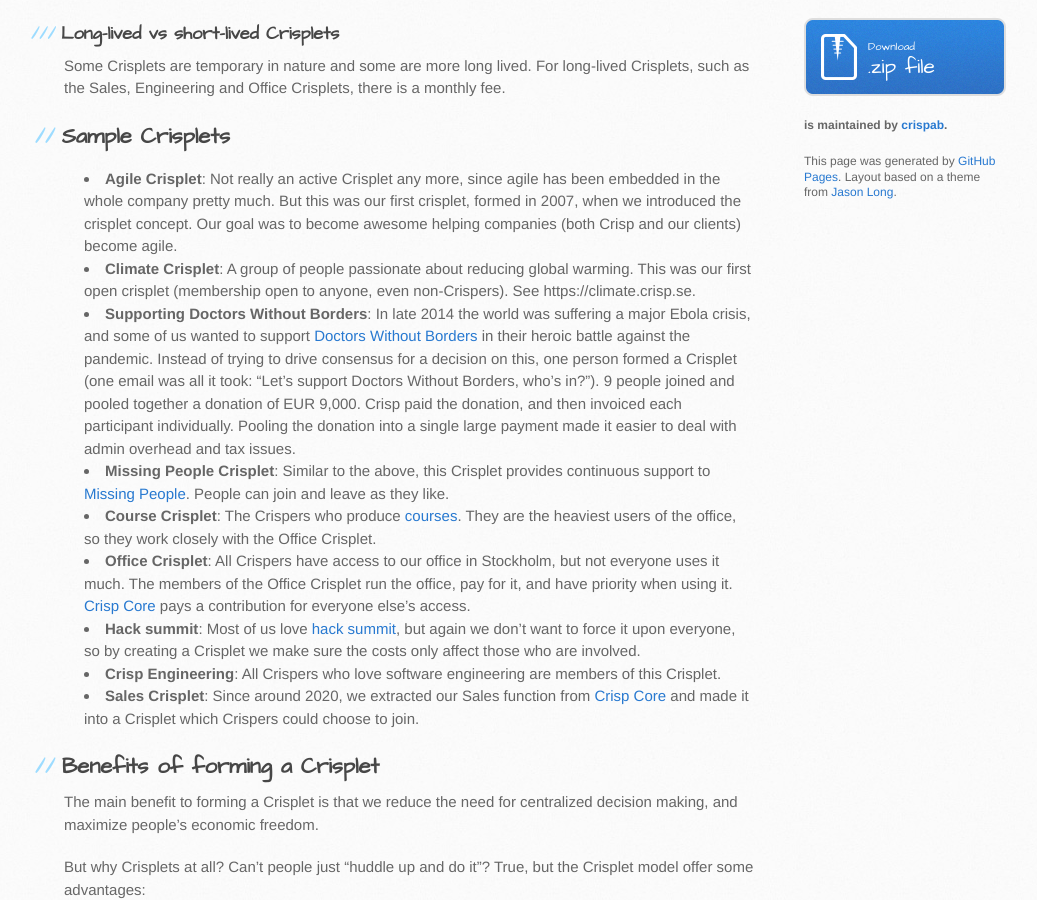
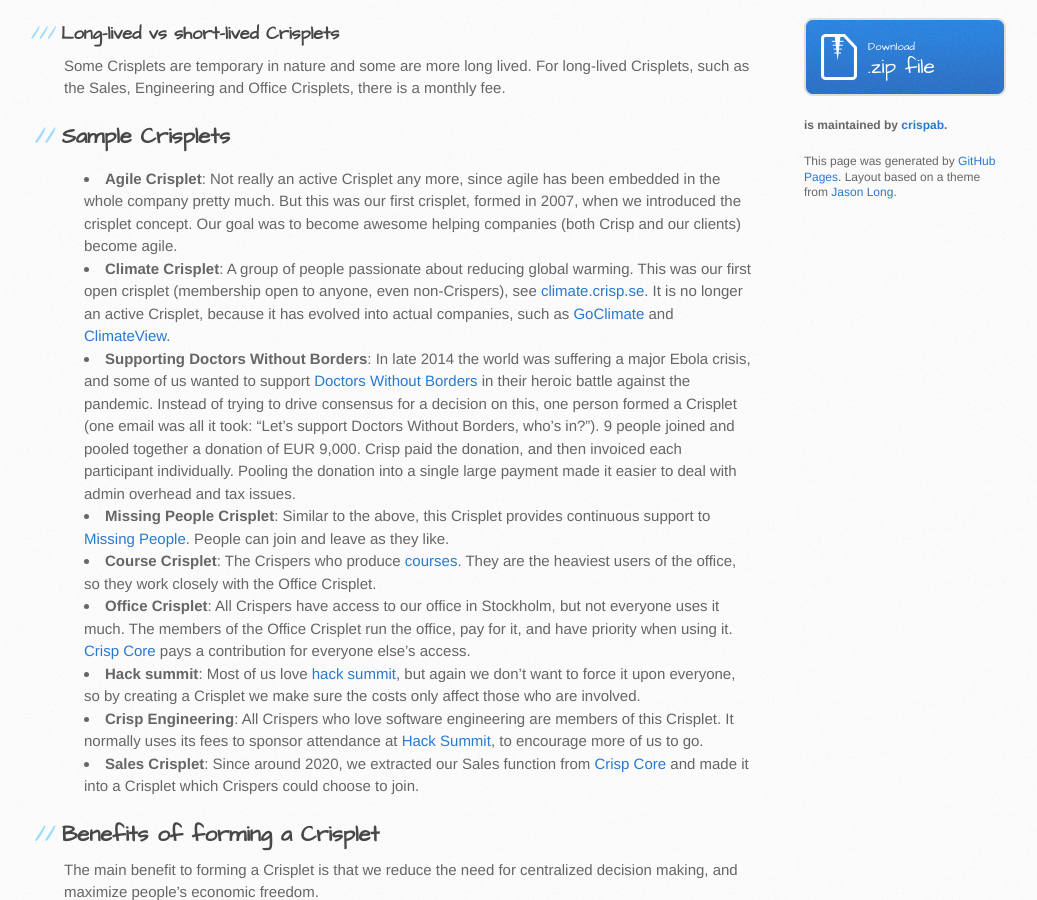
Before and after one commit to crispab/crisp-dna, a Jekyll site: the page built from _docs/crisplets.md, in a window 1280 px wide and 900 px high, scrolled down 969 px. Shown: the whole window, without its empty margins (106-1143 px from the left). Built offline with Jekyll 4.4.1, drawn with Linux system fonts in a browser that asks for light colours.

Commit message:
Crisplets: update Climate and Engineering Crisplets
- Climate Crisplet: proper link, and no longer active since it has
  evolved into companies such as GoClimate and ClimateView
- Crisp Engineering: its fees normally sponsor attendance at Hack Summit

Co-Authored-By: Claude Opus 5.5 <noreply@anthropic.com>

```diff
--- a/_docs/crisplets.md
+++ b/_docs/crisplets.md
@@ -34,13 +34,13 @@ Sample Crisplets
 ----------------
 
 - **Agile Crisplet**: Not really an active Crisplet any more, since agile has been embedded in the whole company pretty much. But this was our first crisplet, formed in 2007, when we introduced the crisplet concept. Our goal was to become awesome helping companies (both Crisp and our clients) become agile.
-- **Climate Crisplet**: A group of people passionate about reducing global warming. This was our first open crisplet (membership open to anyone, even non-Crispers). See https://climate.crisp.se.
+- **Climate Crisplet**: A group of people passionate about reducing global warming. This was our first open crisplet (membership open to anyone, even non-Crispers), see [climate.crisp.se](https://climate.crisp.se). It is no longer an active Crisplet, because it has evolved into actual companies, such as [GoClimate](https://www.goclimate.com) and [ClimateView](https://www.climateview.global).
 - **Supporting Doctors Without Borders**: In late 2014 the world was suffering a major Ebola crisis, and some of us wanted to support [Doctors Without Borders](https://www.msf.org) in their heroic battle against the pandemic. Instead of trying to drive consensus for a decision on this, one person formed a Crisplet (one email was all it took: "Let's support Doctors Without Borders, who's in?"). 9 people joined and pooled together a donation of EUR 9,000. Crisp paid the donation, and then invoiced each participant individually. Pooling the donation into a single large payment made it easier to deal with admin overhead and tax issues.
 - **Missing People Crisplet**: Similar to the above, this Crisplet provides continuous support to [Missing People](https://missingpeople.se). People can join and leave as they like.
 - **Course Crisplet**: The Crispers who produce [courses](courses-and-event-production.html). They are the heaviest users of the office, so they work closely with the Office Crisplet.
 - **Office Crisplet**: All Crispers have access to our office in Stockholm, but not everyone uses it much. The members of the Office Crisplet run the office, pay for it, and have priority when using it. [Crisp Core](core.html) pays a contribution for everyone else's access.
 - **Hack summit**: Most of us love [hack summit](hack-summit.html), but again we don't want to force it upon everyone, so by creating a Crisplet we make sure the costs only affect those who are involved.
-- **Crisp Engineering**: All Crispers who love software engineering are members of this Crisplet.
+- **Crisp Engineering**: All Crispers who love software engineering are members of this Crisplet. It normally uses its fees to sponsor attendance at [Hack Summit](hack-summit.html), to encourage more of us to go.
 - **Sales Crisplet**: Since around 2020, we extracted our Sales function from [Crisp Core](core.html) and made it into a Crisplet which Crispers could choose to join.
 
 Benefits of forming a Crisplet
```
